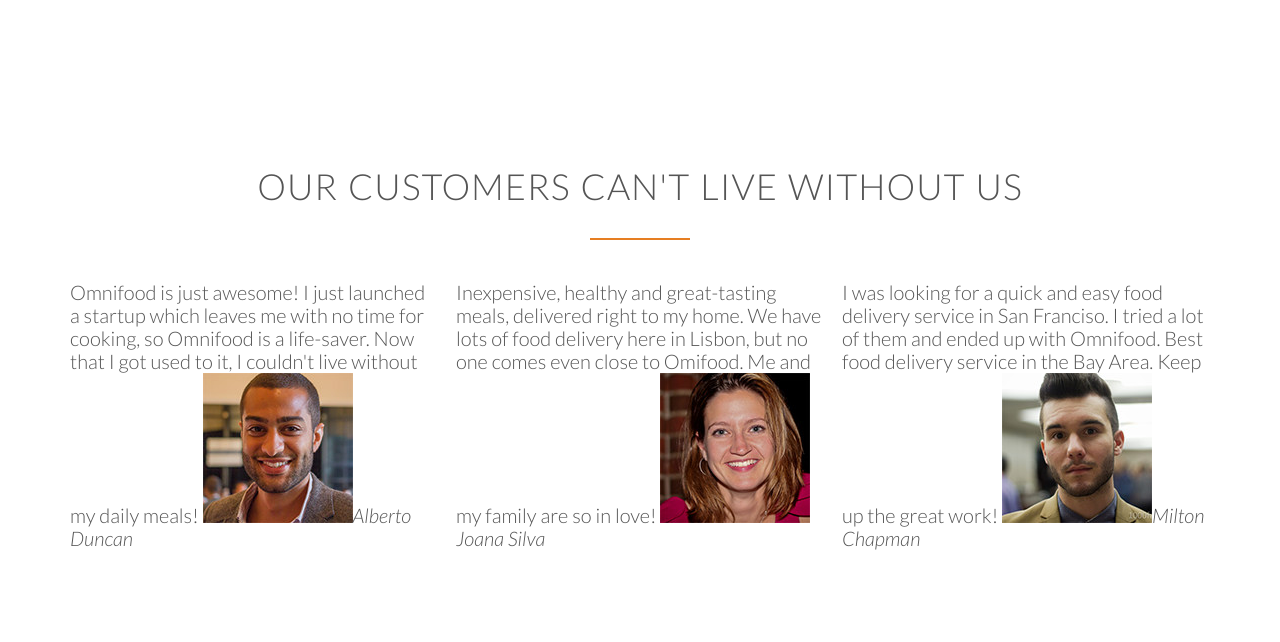
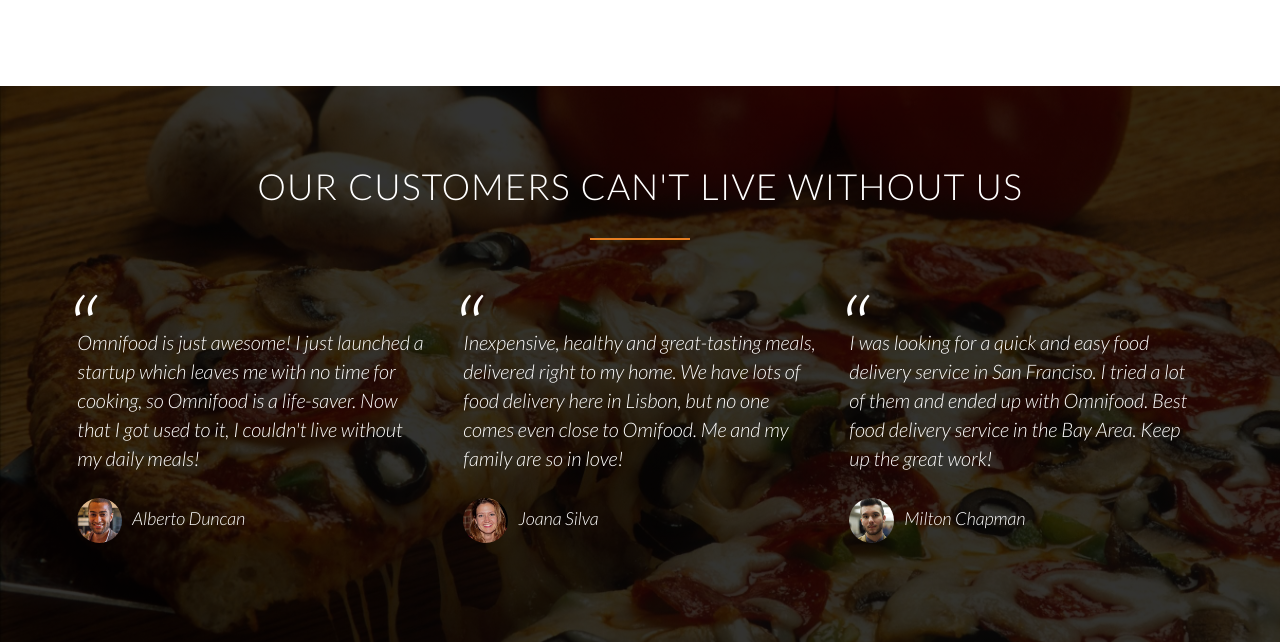
Before and after one commit to disneywalt19/Omnifood, a plain HTML site: page index.html in a window 1280 px wide. Shown: the part 3279-3921 px from the top of the page. Drawn offline with Linux system fonts and the light colour scheme.

Commit message:
Building the customer testimonials section-part2

```diff
--- a/resources/css/style.css
+++ b/resources/css/style.css
@@ -210,6 +210,7 @@ header {
     background-size: cover;
     background-position: center;
     height: 100vh;
+    background-attachment: fixed;
 }
 
 .hero-text-box {
@@ -378,3 +379,43 @@ header {
 .city-feature {
     margin-bottom: 5px;
 }
+
+/* --------------------------------------------------------------------- */
+/*                   TESTIMONIALS                                        */
+/* --------------------------------------------------------------------- */
+
+.section-testimonials {
+    background-image: linear-gradient(rgba(0, 0, 0, 0.8), rgba(0, 0, 0, 0.8)), url(/resources/img/back-customers.jpg);
+    background-size: cover;
+    color: #fff;
+    background-attachment: fixed;
+}
+
+blockquote {
+    padding: 2%;
+    font-style: italic;
+    line-height: 145%;
+    position: relative;
+    margin-top: 40px;
+}
+blockquote:before {
+    content: "\201C";
+    font-size: 500%;
+    display: block;
+    position: absolute;
+    top: -5px;
+    left: -5px;
+}
+
+cite {
+    font-size: 90%;
+    margin-top: 25px;
+    display: block;
+}
+
+cite img {
+    height: 45px;
+    border-radius: 50%;
+    margin-right: 10px;
+    vertical-align: middle;
+}
```
